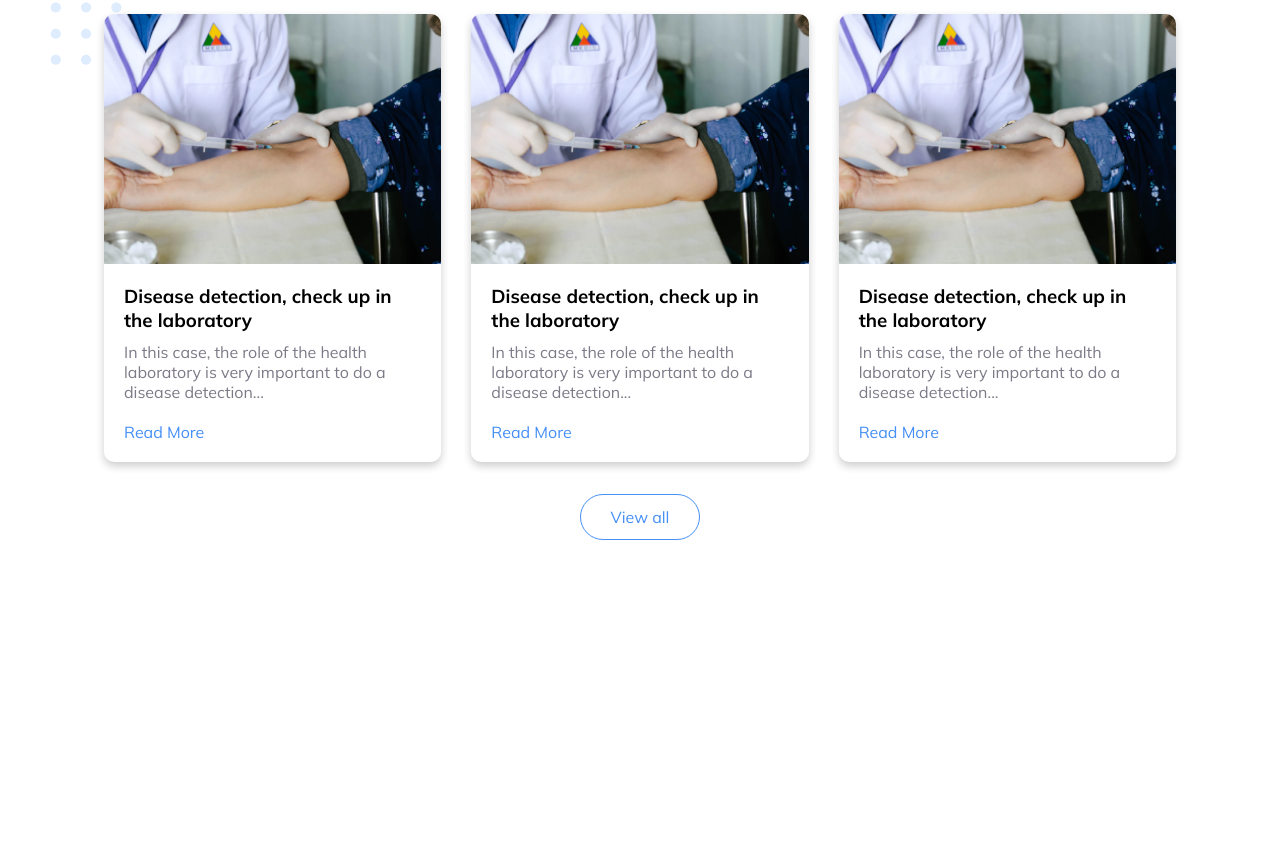
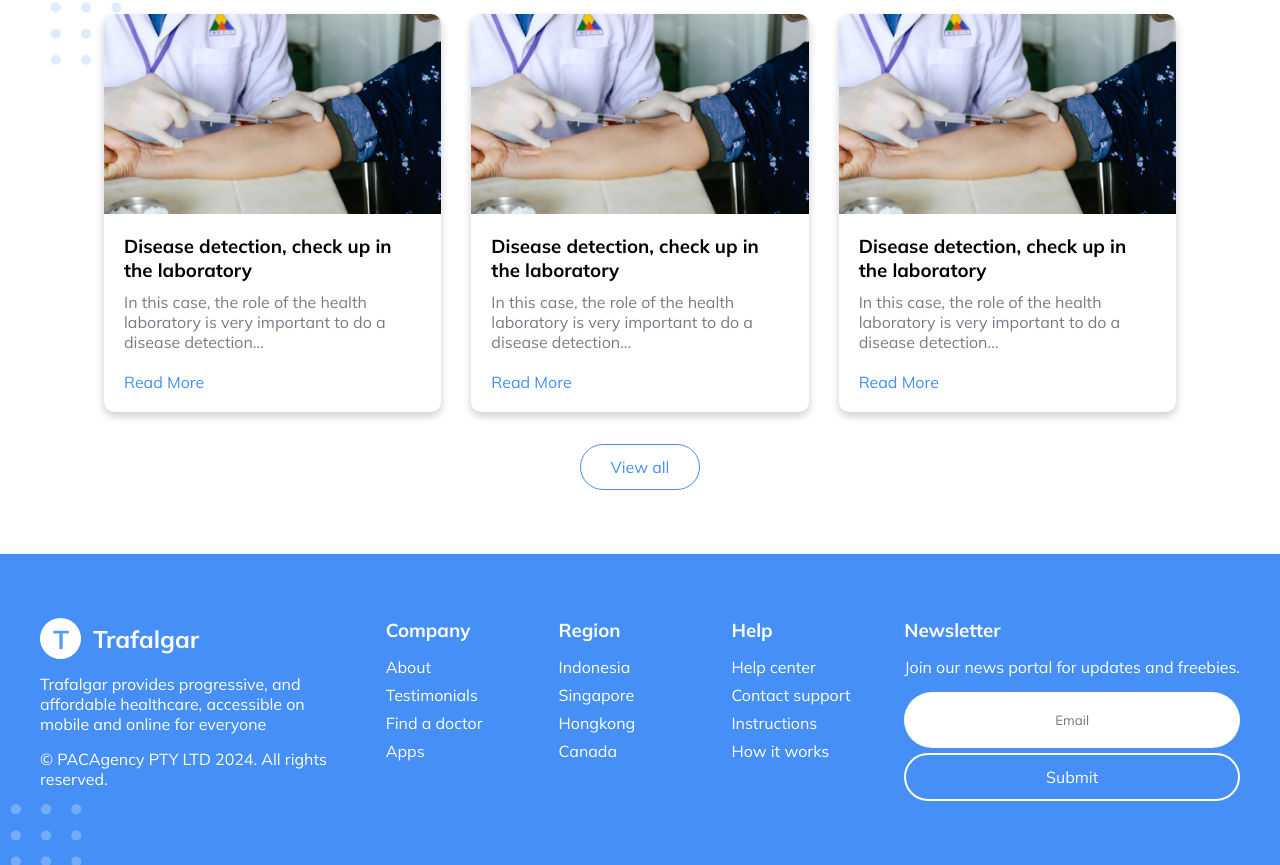
Before and after one commit to MPHDigital-RSA/Trafalga, a plain HTML site: page index.html in a window 1280 px wide. Shown: the part 3169-4034 px from the top of the page. Before the commit the page ends 3709 px from the top, so only its background shows below. Drawn offline with Linux system fonts and the light colour scheme.

Commit message:
Mobile optimization done

```diff
--- a/index.html
+++ b/index.html
@@ -179,7 +179,7 @@
                 </div>
 
                 <div class="blog-items">
-                    <div class="blog-item">
+                    <div class="blog-item blog-item-1">
                         <div class="blog-image">
                             <img src="images/blog-image-1.png" alt="blog image 1">
                         </div>
@@ -191,7 +191,7 @@
                             <a href="#">Read More</a>
                         </div>
                     </div>
-                    <div class="blog-item">
+                    <div class="blog-item blog-item-2">
                         <div class="blog-image">
                             <img src="images/blog-image-1.png" alt="blog image 1">
                         </div>
@@ -203,7 +203,7 @@
                             <a href="#">Read More</a>
                         </div>
                     </div>
-                    <div class="blog-item">
+                    <div class="blog-item blog-item-3">
                         <div class="blog-image">
                             <img src="images/blog-image-1.png" alt="blog image 1">
                         </div>
@@ -225,7 +225,55 @@
     </main>
 
     <footer>
+        <div class="container">
+            <div class="branding">
+                <img src="images/white-logo.svg" alt="footer logo">
+                <p>Trafalgar provides progressive, and affordable healthcare, accessible on mobile and online
+                    for everyone</p>
 
+                <p>&copy PACAgency PTY LTD 2024. All rights reserved.</p>
+            </div>
+
+            <div class="links company">
+                <h3>Company</h3>
+                <ul>
+                    <li>About</li>
+                    <li>Testimonials</li>
+                    <li>Find a doctor</li>
+                    <li>Apps</li>
+                </ul>
+            </div>
+
+            <div class="links region">
+                <h3>Region</h3>
+                <ul>
+                    <li>Indonesia</li>
+                    <li>Singapore</li>
+                    <li>Hongkong</li>
+                    <li>Canada</li>
+                </ul>
+            </div>
+
+            <div class="links help">
+                <h3>Help</h3>
+                <ul>
+                    <li>Help center</li>
+                    <li>Contact support</li>
+                    <li>Instructions</li>
+                    <li>How it works</li>
+                </ul>
+            </div>
+
+            <div class="newsletter">
+                <h3>Newsletter</h3>
+
+                <p>Join our news portal for updates and freebies.</p>
+                <form>
+                    <input type="text" placeholder="Email">
+                    <a class="outline-btn">Submit</a>
+                </form>
+            </div>
+        </div>
     </footer>
 
 </body>
--- a/style.css
+++ b/style.css
@@ -575,12 +575,19 @@ header a.active {
     }
 }
 
+@media (max-width: 480px) {
+    .testimonials .container {
+        padding-inline: 1.5em;
+    }
+}
+
 /* blog */
 
 .blog {
     background-image: url(images/blog-bg.svg);
     background-repeat: no-repeat;
     background-position: top right;
+    padding-bottom: 4em;
 
 }
 
@@ -598,7 +605,7 @@ header a.active {
 }
 
 .blog-image {
-    height: 250px;
+    height: 200px;
 }
 
 .blog-image img {
@@ -608,12 +615,73 @@ header a.active {
 }
 
 .blog-items {
-    display: flex;
+    display: grid;
+    grid-template-columns: repeat(3, 1fr);
+    grid-template-areas:
+        "blog-1 blog-2 blog-3";
     gap: 30px;
 
     background-image: url(images/hero\ bg\ deco.svg);
     background-repeat: no-repeat;
     padding: 4em 4em 2em 4em;
+}
+
+.blog-item-1 {
+    grid-area: blog-1;
+}
+
+.blog-item-2 {
+    grid-area: blog-2;
+}
+
+.blog-item-3 {
+    grid-area: blog-3;
+}
+
+@media (max-width: 980px) {
+    .blog-items {
+        gap: 20px;
+        grid-template-columns: repeat(2, 1fr);
+        grid-template-areas:
+            "blog-1 blog-2"
+            "blog-3 blog-3";
+        padding: 4em 1em 2em 1em;
+    }
+
+    .blog-image {
+        height: 200px;
+    }
+}
+
+@media (max-width: 880px) {
+    .blog-items {
+        padding: 4em 1em 2em 1em;
+    }
+
+    .blog-image {
+        height: 200px;
+    }
+}
+
+@media (max-width: 680px) {
+    .blog-items {
+        grid-template-columns: repeat(1, 1fr);
+        grid-template-areas:
+            "blog-1"
+            "blog-2"
+            "blog-3";
+        padding: 1.5em 1em 2em 1em;
+    }
+
+    .blog-image {
+        height: 150px;
+    }
+}
+
+@media (max-width: 480px) {
+    .blog-items {
+        padding: 1.5em 0 2em 0;
+    }
 }
 
 .blog-text {
@@ -632,3 +700,126 @@ header a.active {
     align-items: center;
     gap: 5px;
 }
+
+/* FOOTER STYLES */
+
+footer {
+    background-color: var(--accent-color);
+    padding: 4em 0;
+    color: var(--white);
+    background-image: url(images/white-dots.svg);
+    background-repeat: no-repeat;
+    background-position: -50px 250px;
+}
+
+footer p {
+    color: var(--white);
+}
+
+footer ul {
+    list-style-type: none;
+}
+
+footer li {
+    margin-bottom: 8px;
+    transition: all 400ms ease-in-out;
+}
+
+footer li:hover {
+    color: #afadad;
+    cursor: pointer;
+}
+
+footer h3 {
+    margin-bottom: 15px;
+}
+
+footer .container {
+    display: grid;
+    gap: 50px;
+    grid-template-columns: repeat(5, 1fr);
+
+    grid-template-areas:
+        "b b c r h n"
+    ;
+}
+
+.branding {
+    grid-area: b;
+
+    display: flex;
+    flex-direction: column;
+    align-items: start;
+    gap: 15px;
+}
+
+.company {
+    grid-area: c;
+}
+
+.region {
+    grid-area: r;
+}
+
+.help {
+    grid-area: h;
+}
+
+.newsletter {
+    grid-area: n;
+}
+
+footer form {
+    display: flex;
+    flex-direction: column;
+    gap: 5px;
+    margin-top: 15px;
+}
+
+footer input {
+    padding: 20px;
+    border-radius: 100px;
+    border: none;
+    text-align: center;
+    outline: none;
+}
+
+footer a.outline-btn {
+    background-color: transparent;
+    color: var(--white);
+    text-align: center;
+    border: 2px solid var(--white);
+    cursor: pointer;
+}
+
+@media (max-width: 980px) {
+    footer .container {
+        grid-template-columns: repeat(1, 1fr);
+        grid-template-areas:
+            "b"
+            "c"
+            "r"
+            "h"
+            "n"
+        ;
+    }
+
+    .branding {
+        text-align: center;
+        align-items: center;
+    }
+
+    .newsletter {
+        text-align: center;
+        max-width: 500px;
+        margin-inline: auto;
+    }
+
+    footer .links {
+        text-align: center;
+    }
+
+    footer {
+        background-position: -50px bottom;
+    }
+}
```
Also changed, not shown: images/white-logo.svg (added).
